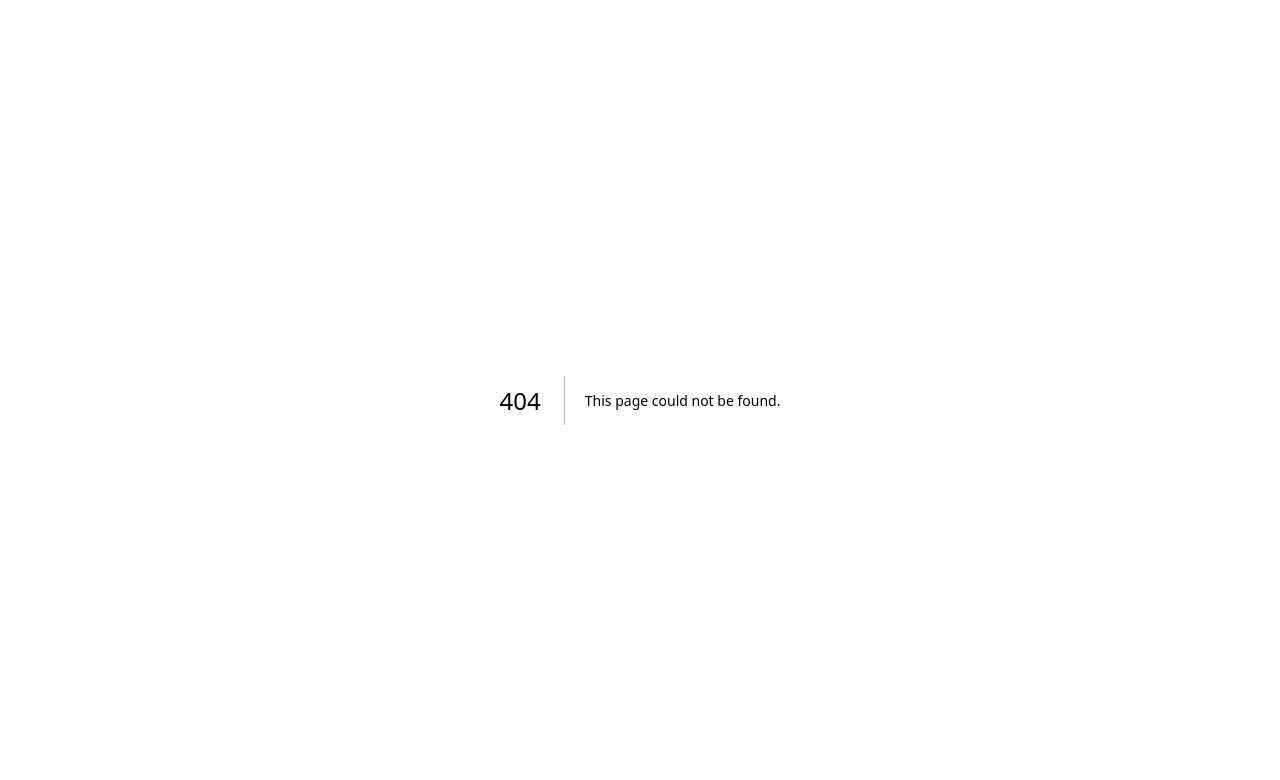
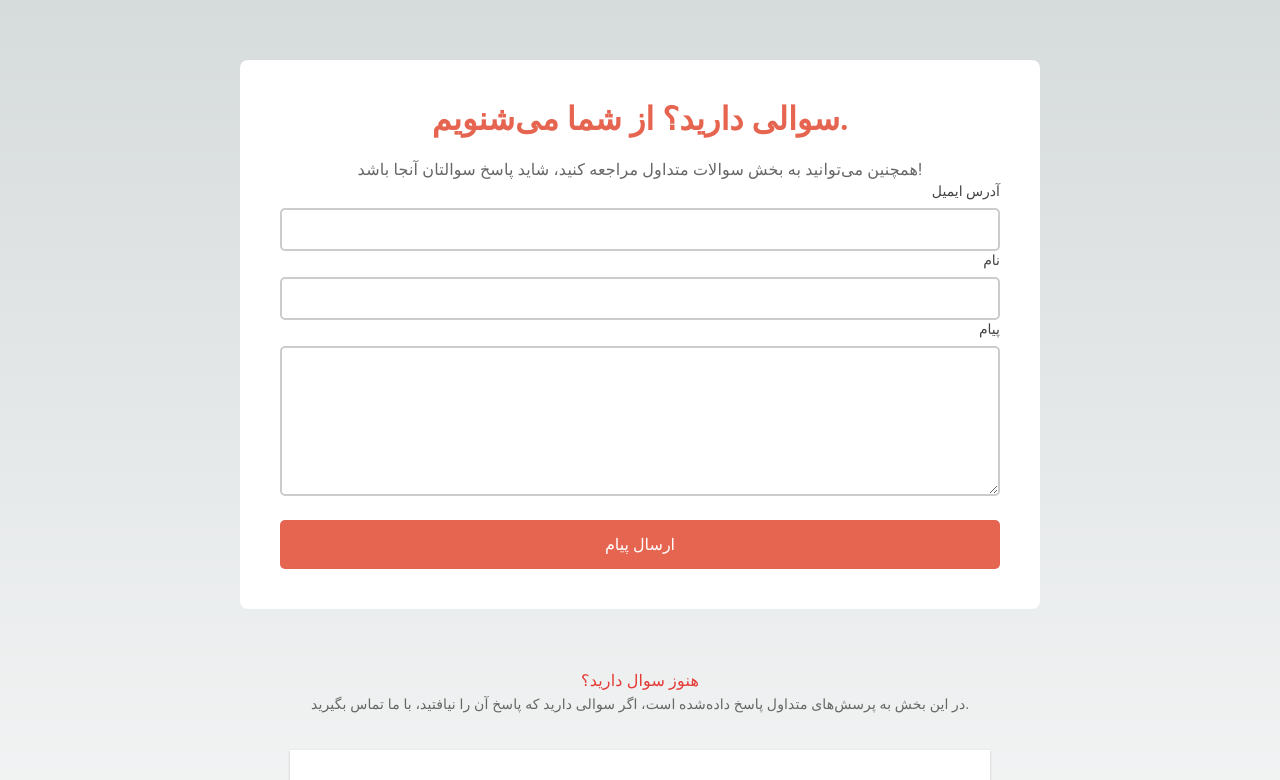
Before and after one commit to mohammadsohrabi2021/landingMantrayou, a Next.js app: page /contact-us in a window 1280 px wide. Before the commit this address had no page. Shown: the top 780 px of the page. Built offline with nearby package versions, Linux system fonts and the light colour scheme.

Commit message:
create route component ContactUs done

```diff
--- /dev/null
+++ b/pages/contact-us.jsx
@@ -0,0 +1,10 @@
+import ContactUsPage from '@/components/pages/ContactUsPage'
+import React from 'react'
+
+function ContactUs() {
+  return (
+    <ContactUsPage/>
+  )
+}
+
+export default ContactUs
```
